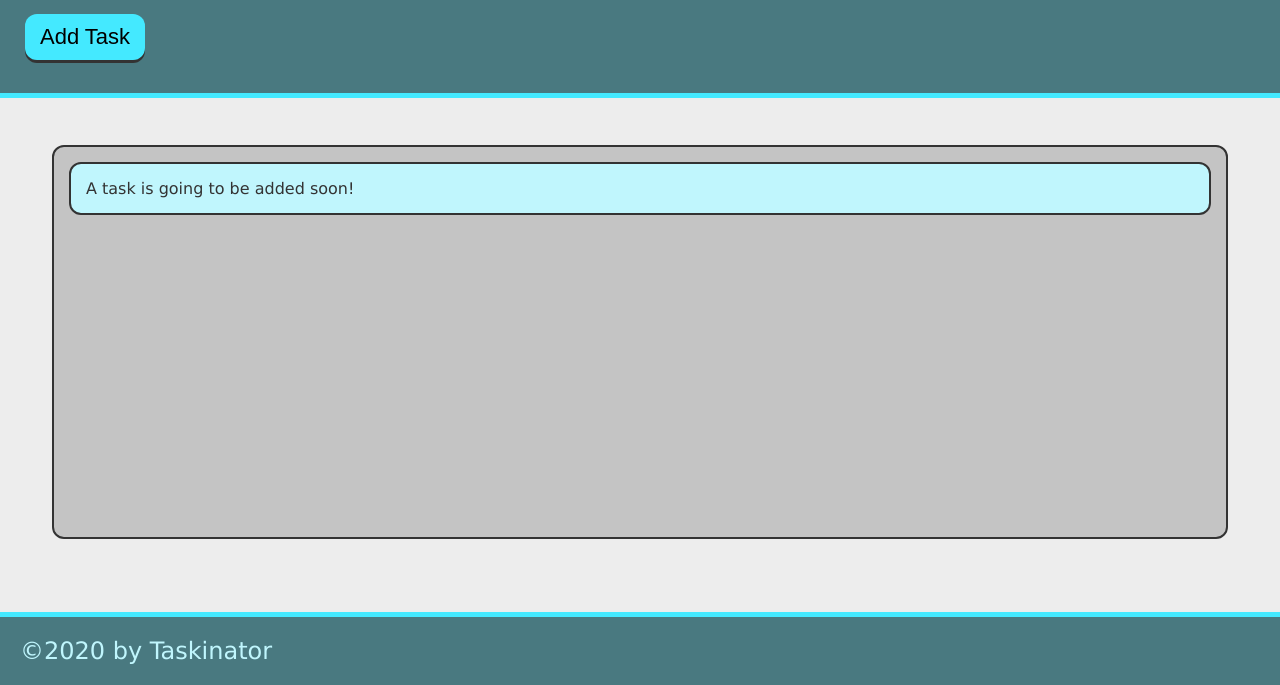
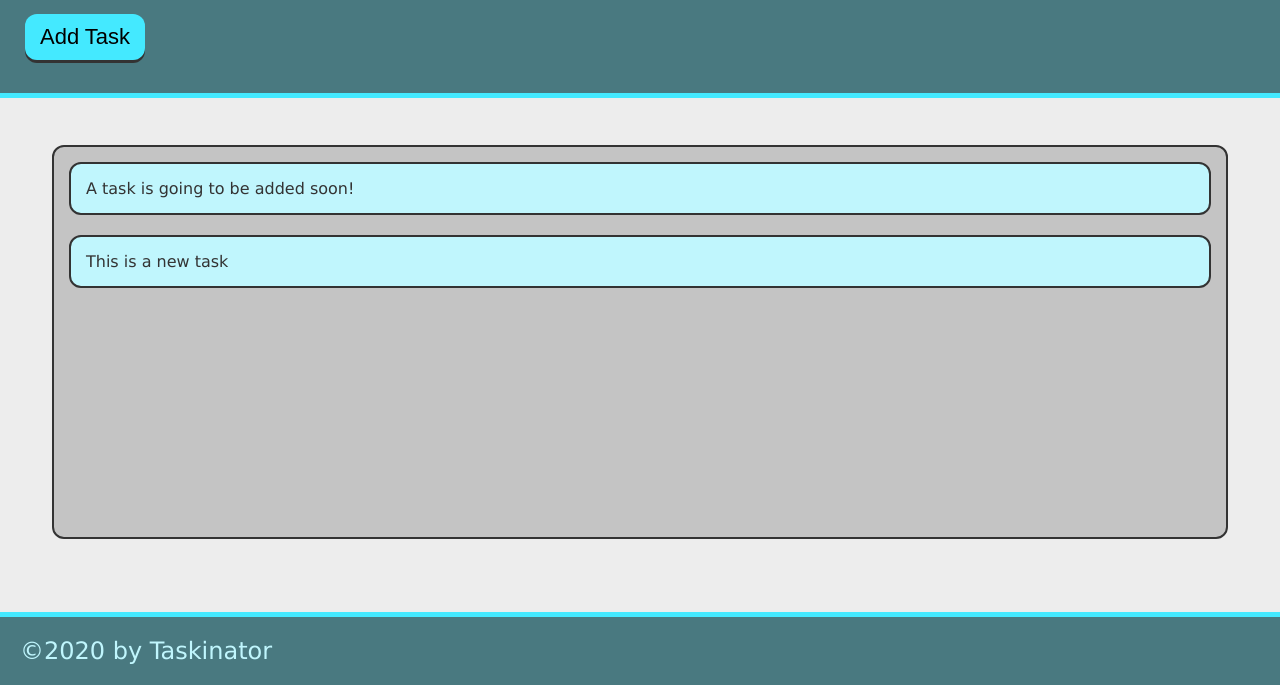
Before and after one commit to Hadasss/taskinator, a plain HTML site: page index.html in a window 1280 px wide. Both pictures are taken after a click on the button "Add Task". Shown: the part 115-800 px from the top of the page. Drawn offline with Linux system fonts and the light colour scheme.

Commit message:
add ability to add task

```diff
--- a/assets/js/script.js
+++ b/assets/js/script.js
@@ -0,0 +1,11 @@
+var buttonEl = document.querySelector("#save-task");
+var tasksToDo = document.querySelector("#tasks-to-do");
+
+var createTaskHandler = function () {
+  var listItemEl = document.createElement("li");
+  listItemEl.className = "task-item";
+  listItemEl.textContent = "This is a new task";
+  tasksToDo.appendChild(listItemEl);
+};
+
+buttonEl.addEventListener("click", createTaskHandler);
--- a/index.html
+++ b/index.html
@@ -11,13 +11,13 @@
     <header>
       <h1 class="page-title">Taskinator</h1>
       <p>Click the button below to add a new task!</p>
-      <button class="btn">Add Task</button>
+      <button class="btn" id="save-task">Add Task</button>
     </header>
 
     <main class="page-content">
       <section class="task-list-wrapper">
         <h2 class="list-title"></h2>
-        <ul class="task-list">
+        <ul class="task-list" id="tasks-to-do">
           <li class="task-item">A task is going to be added soon!</li>
         </ul>
       </section>
```
